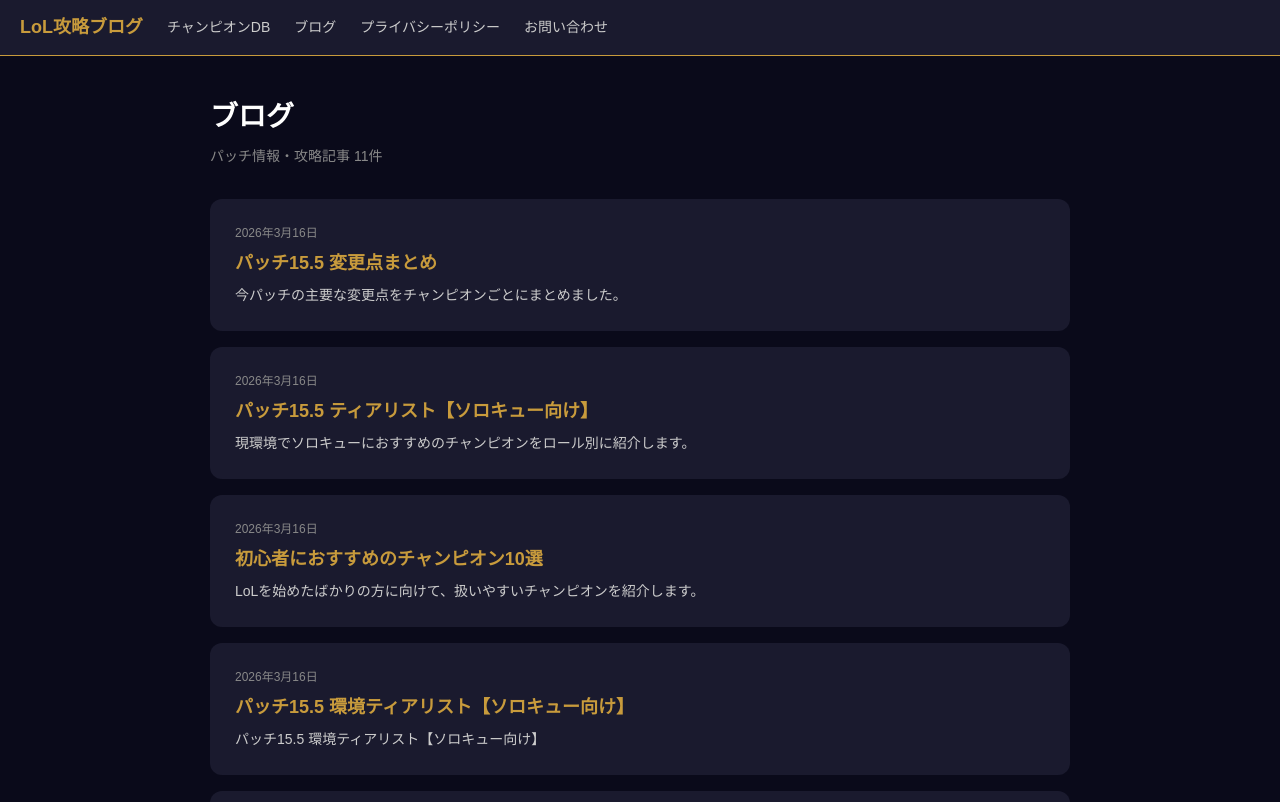
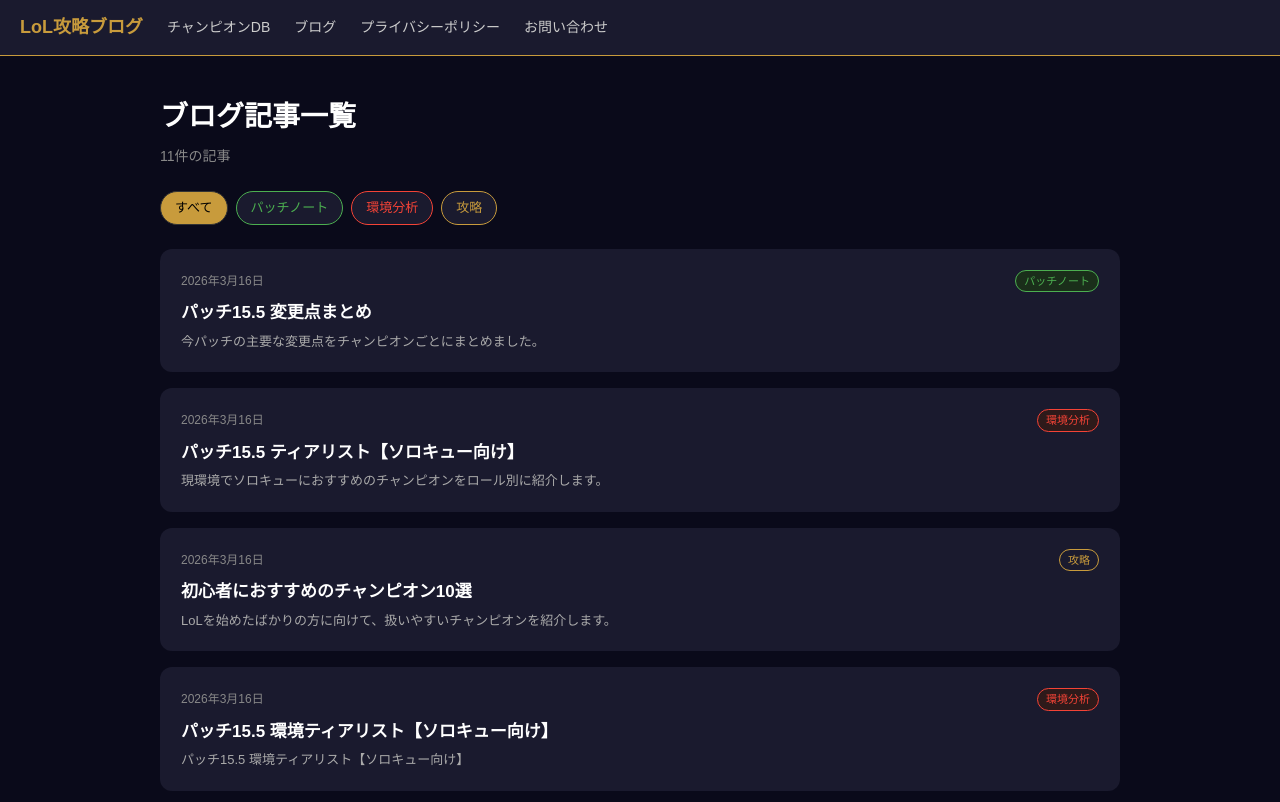
Before and after one commit to buu2309acount-dev/lol-db, a Next.js app: page /blog in a window 1280 px wide. Shown: the top 802 px of the page. Built offline with nearby package versions, Linux system fonts and the light colour scheme.

Commit message:
separate top page and blog list page

```diff
--- a/app/blog/page.js
+++ b/app/blog/page.js
@@ -8,57 +8,98 @@ const staticPosts = [
     title: "パッチ15.5 変更点まとめ",
     date: "2026年3月16日",
     description: "今パッチの主要な変更点をチャンピオンごとにまとめました。",
+    tag: "パッチノート",
   },
   {
     id: "tier-list-15-5",
     title: "パッチ15.5 ティアリスト【ソロキュー向け】",
     date: "2026年3月16日",
     description: "現環境でソロキューにおすすめのチャンピオンをロール別に紹介します。",
+    tag: "環境分析",
   },
   {
     id: "beginner-champions",
     title: "初心者におすすめのチャンピオン10選",
     date: "2026年3月16日",
     description: "LoLを始めたばかりの方に向けて、扱いやすいチャンピオンを紹介します。",
+    tag: "攻略",
   },
 ];
 
+const tagColors = {
+  "パッチノート": { bg: "#1a2e1a", color: "#4caf50", border: "#4caf50" },
+  "環境分析": { bg: "#2e1a1a", color: "#f44336", border: "#f44336" },
+  "攻略": { bg: "#1a1a2e", color: "#C89B3C", border: "#C89B3C" },
+};
+
 export default function Blog() {
   const [generatedPosts, setGeneratedPosts] = useState([]);
+  const [selectedTag, setSelectedTag] = useState("");
 
   useEffect(() => {
     fetch("/api/posts")
       .then(res => res.json())
-      .then(data => setGeneratedPosts(data))
+      .then(data => setGeneratedPosts(data.map(p => ({ ...p, tag: p.tag || "攻略" }))))
       .catch(() => {});
+
+    const params = new URLSearchParams(window.location.search);
+    const tag = params.get("tag");
+    if (tag) setSelectedTag(tag);
   }, []);
 
   const allPosts = [...staticPosts, ...generatedPosts];
+  const filtered = selectedTag ? allPosts.filter(p => p.tag === selectedTag) : allPosts;
 
   return (
-    <main style={{ padding: "40px 20px", maxWidth: "900px", margin: "0 auto" }}>
-      <h1 style={{ fontSize: "28px", fontWeight: "bold", marginBottom: "8px" }}>ブログ</h1>
-      <p style={{ color: "#888", marginBottom: "32px", fontSize: "14px" }}>パッチ情報・攻略記事 {allPosts.length}件</p>
+    <main style={{ padding: "40px 20px", maxWidth: "1000px", margin: "0 auto" }}>
+      <h1 style={{ fontSize: "28px", fontWeight: "bold", marginBottom: "8px" }}>ブログ記事一覧</h1>
+      <p style={{ color: "#888", marginBottom: "24px", fontSize: "14px" }}>{filtered.length}件の記事</p>
+
+      <div style={{ display: "flex", gap: "8px", marginBottom: "24px", flexWrap: "wrap" }}>
+        <button
+          onClick={() => setSelectedTag("")}
+          style={{ padding: "6px 14px", borderRadius: "999px", border: "1px solid #333", background: !selectedTag ? "#C89B3C" : "#1a1a2e", color: !selectedTag ? "#000" : "#ccc", cursor: "pointer", fontSize: "13px" }}
+        >
+          すべて
+        </button>
+        {Object.entries(tagColors).map(([tag, style]) => (
+          <button
+            key={tag}
+            onClick={() => setSelectedTag(tag === selectedTag ? "" : tag)}
+            style={{ padding: "6px 14px", borderRadius: "999px", border: `1px solid ${style.border}`, background: selectedTag === tag ? style.bg : "#1a1a2e", color: style.color, cursor: "pointer", fontSize: "13px" }}
+          >
+            {tag}
+          </button>
+        ))}
+      </div>
 
       <div style={{ display: "flex", flexDirection: "column", gap: "16px" }}>
-        {allPosts.map(post => (
+        {filtered.map(post => {
+          const tagStyle = tagColors[post.tag] || tagColors["攻略"];
+          return (
             <Link key={post.id} href={`/blog/${post.id}`} style={{ textDecoration: "none" }}>
               <div style={{
                 background: "#1a1a2e",
                 borderRadius: "12px",
-              padding: "24px",
+                padding: "20px",
                 border: "1px solid transparent",
                 transition: "border-color 0.15s",
               }}
               onMouseEnter={e => e.currentTarget.style.borderColor = "#C89B3C"}
               onMouseLeave={e => e.currentTarget.style.borderColor = "transparent"}
               >
-              <div style={{ fontSize: "12px", color: "#888", marginBottom: "8px" }}>{post.date}</div>
-              <div style={{ fontSize: "18px", fontWeight: "bold", color: "#C89B3C", marginBottom: "8px" }}>{post.title}</div>
-              <div style={{ fontSize: "14px", color: "#ccc" }}>{post.description || post.content?.substring(0, 80) + "..."}</div>
+                <div style={{ display: "flex", justifyContent: "space-between", alignItems: "center", marginBottom: "8px" }}>
+                  <span style={{ fontSize: "12px", color: "#888" }}>{post.date}</span>
+                  <span style={{ fontSize: "11px", padding: "2px 8px", borderRadius: "999px", background: tagStyle.bg, color: tagStyle.color, border: `1px solid ${tagStyle.border}` }}>
+                    {post.tag}
+                  </span>
+                </div>
+                <div style={{ fontSize: "17px", fontWeight: "bold", color: "#fff", marginBottom: "6px" }}>{post.title}</div>
+                <div style={{ fontSize: "13px", color: "#aaa" }}>{post.description || post.content?.substring(0, 80) + "..."}</div>
               </div>
             </Link>
-        ))}
+          );
+        })}
       </div>
     </main>
   );
--- a/app/page.js
+++ b/app/page.js
@@ -38,11 +38,12 @@ export default function Home() {
   useEffect(() => {
     fetch("/api/posts")
       .then(res => res.json())
-      .then(data => setGeneratedPosts(data.map(p => ({ ...p, tag: "攻略" }))))
+      .then(data => setGeneratedPosts(data.map(p => ({ ...p, tag: p.tag || "攻略" }))))
       .catch(() => {});
   }, []);
 
   const allPosts = [...staticPosts, ...generatedPosts];
+  const latestPosts = allPosts.slice(0, 3);
 
   return (
     <main style={{ padding: "40px 20px", maxWidth: "1000px", margin: "0 auto" }}>
@@ -56,13 +57,16 @@ export default function Home() {
       </div>
 
       <div style={{ display: "flex", gap: "32px", flexWrap: "wrap" }}>
-        {/* メイン記事一覧 */}
+        {/* メイン：最新3記事 */}
         <div style={{ flex: 2, minWidth: "300px" }}>
-          <h2 style={{ fontSize: "18px", fontWeight: "bold", marginBottom: "16px", borderBottom: "1px solid #333", paddingBottom: "8px" }}>
-            最新記事
-          </h2>
+          <div style={{ display: "flex", justifyContent: "space-between", alignItems: "center", marginBottom: "16px", borderBottom: "1px solid #333", paddingBottom: "8px" }}>
+            <h2 style={{ fontSize: "18px", fontWeight: "bold" }}>最新記事</h2>
+            <Link href="/blog" style={{ color: "#C89B3C", fontSize: "13px", textDecoration: "none" }}>
+              すべての記事を見る →
+            </Link>
+          </div>
           <div style={{ display: "flex", flexDirection: "column", gap: "16px" }}>
-            {allPosts.map(post => {
+            {latestPosts.map(post => {
               const tagStyle = tagColors[post.tag] || tagColors["攻略"];
               return (
                 <Link key={post.id} href={`/blog/${post.id}`} style={{ textDecoration: "none" }}>
@@ -98,9 +102,11 @@ export default function Home() {
           </h2>
           <div style={{ display: "flex", flexDirection: "column", gap: "8px", marginBottom: "32px" }}>
             {Object.entries(tagColors).map(([tag, style]) => (
-              <div key={tag} style={{ background: style.bg, color: style.color, border: `1px solid ${style.border}`, padding: "8px 14px", borderRadius: "8px", fontSize: "14px" }}>
-                {tag}
-              </div>
+              <Link key={tag} href={`/blog?tag=${tag}`} style={{ textDecoration: "none" }}>
+                <div style={{ background: style.bg, color: style.color, border: `1px solid ${style.border}`, padding: "8px 14px", borderRadius: "8px", fontSize: "14px" }}>
+                  {tag}
+                </div>
+              </Link>
             ))}
           </div>
 
```
Lines whose indentation alone changed are shown as unchanged.
